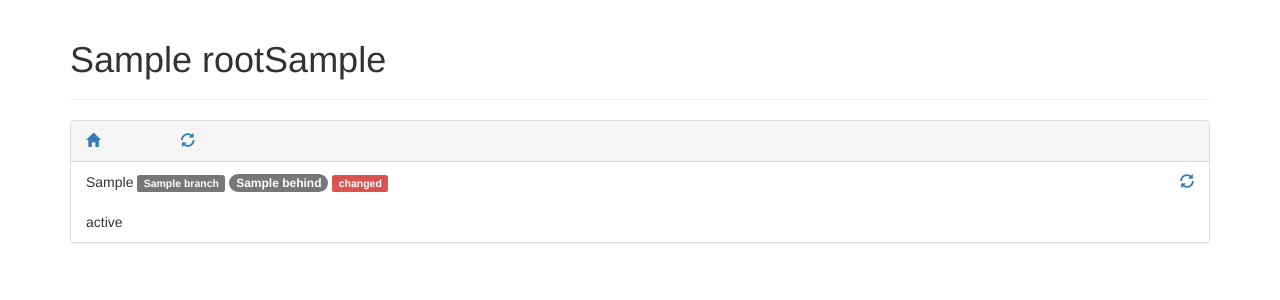
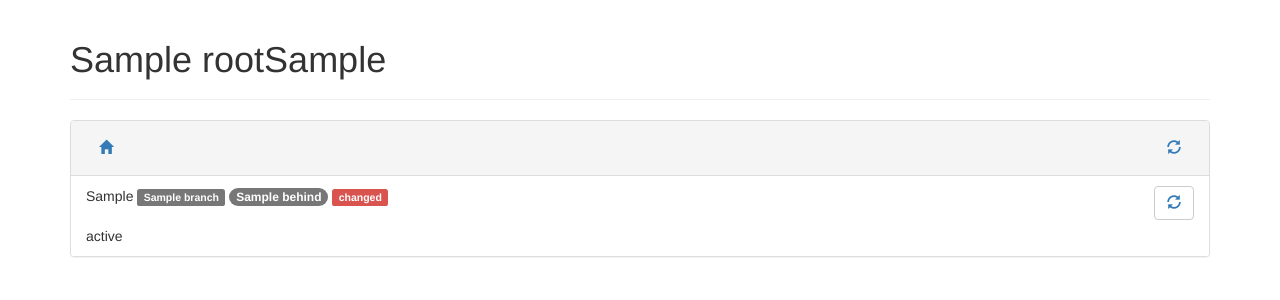
Before and after one commit to IchHabRecht/git-checker, a PHP site: template resources/templates/show.twig in a window 1280 px wide. Shown: the top 300 px of the page. Run offline with PHP 8.4, Linux system fonts and the light colour scheme; the template is opened without the code that fills it: most values are stand-ins (such as "Sample title", 1, 10 or a date in 2020); some libraries are stand-ins or nearby versions.

Commit message:
[TASK] Some bootstrap adjustments

```diff
--- a/resources/templates/show.twig
+++ b/resources/templates/show.twig
@@ -10,23 +10,19 @@
     <div class="row">
         <div class="col-lg-12">
             <div class="panel panel-default">
-                <div class="panel-heading">
-                    <div class="row">
-                        <div class="col-lg-1">
-                            <a href="/"><span aria-hidden="true" class="glyphicon glyphicon-home"></span></a>
-                        </div>
-                        <div class="col-lg-1">
-                            <a href="{{ path_for('fetch', { 'virtualHost': virtualHost|trim('/\\') }) }}"><span aria-hidden="true" class="glyphicon glyphicon-refresh"></span></a>
-                        </div>
-                    </div>
+                <div class="panel-heading clearfix">
+                    <a href="/" class="btn pull-left"><span aria-hidden="true" class="glyphicon glyphicon-home"></span></a>
+                    <a href="{{ path_for('fetch', { 'virtualHost': virtualHost|trim('/\\') }) }}" class="btn pull-right"><span aria-hidden="true" class="glyphicon glyphicon-refresh"></span></a>
                 </div>
                 {% if repositories|length > 0 %}
                     <ul class="list-group">
                         {% for repository in repositories %}
-                            <li class="list-group-item">{{ repository.relativePath }}
+                            <li class="list-group-item clearfix">{{ repository.relativePath }}
                                 <span class="label label-default">{{ repository.trackingInformation.branch }}</span>
                                 <span><span class="badge">{{ repository.trackingInformation.behind }}</span></span>
-                                <a href="{{ path_for('fetch', { 'virtualHost': virtualHost|trim('/\\'), 'repository': repository.relativePath|replace({'\\': '/'}) }) }}" class="pull-right"><span aria-hidden="true" class="glyphicon glyphicon-refresh"></span></a>
+                                <div class="btn-group pull-right" role="group">
+                                    <a href="{{ path_for('fetch', { 'virtualHost': virtualHost|trim('/\\'), 'repository': repository.relativePath|replace({'\\': '/'}) }) }}" class="btn" style="border-color: #ccc"><span aria-hidden="true" class="glyphicon glyphicon-refresh"></span></a>
+                                </div>
                                 {% if not repository.status %}
                                     <span class="label label-success">clean</span>
                                 {% else %}
```
